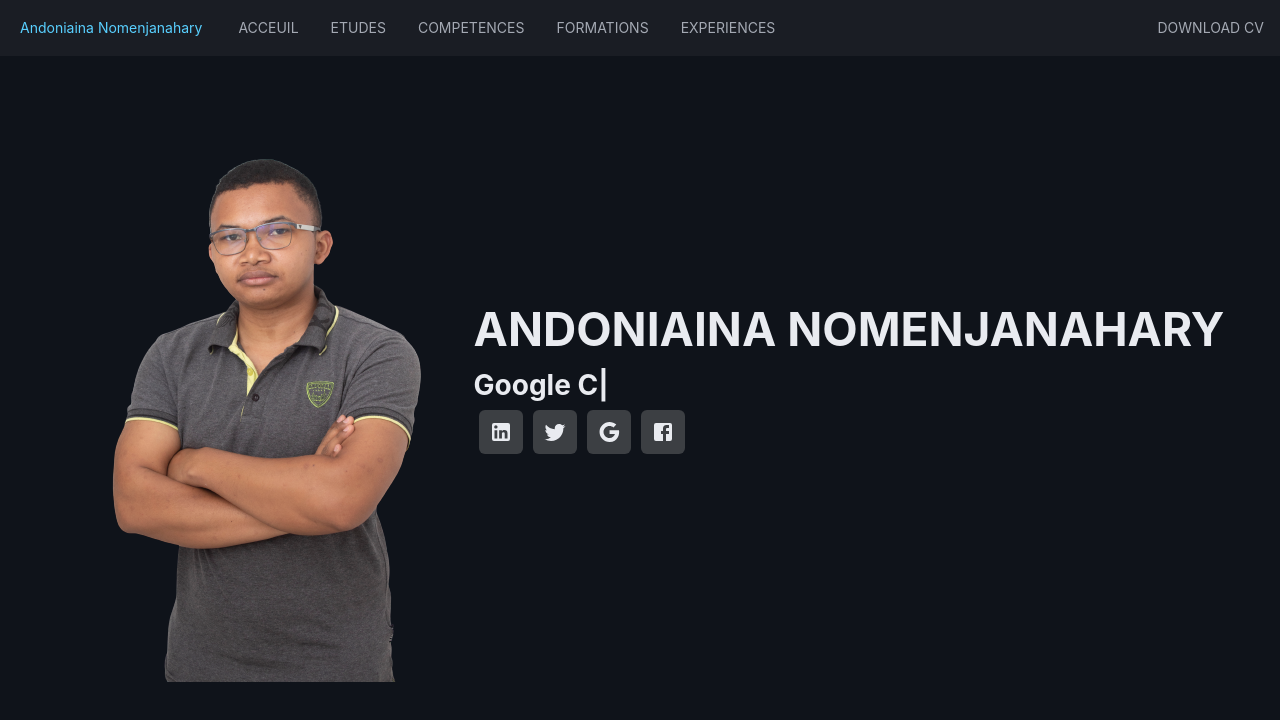
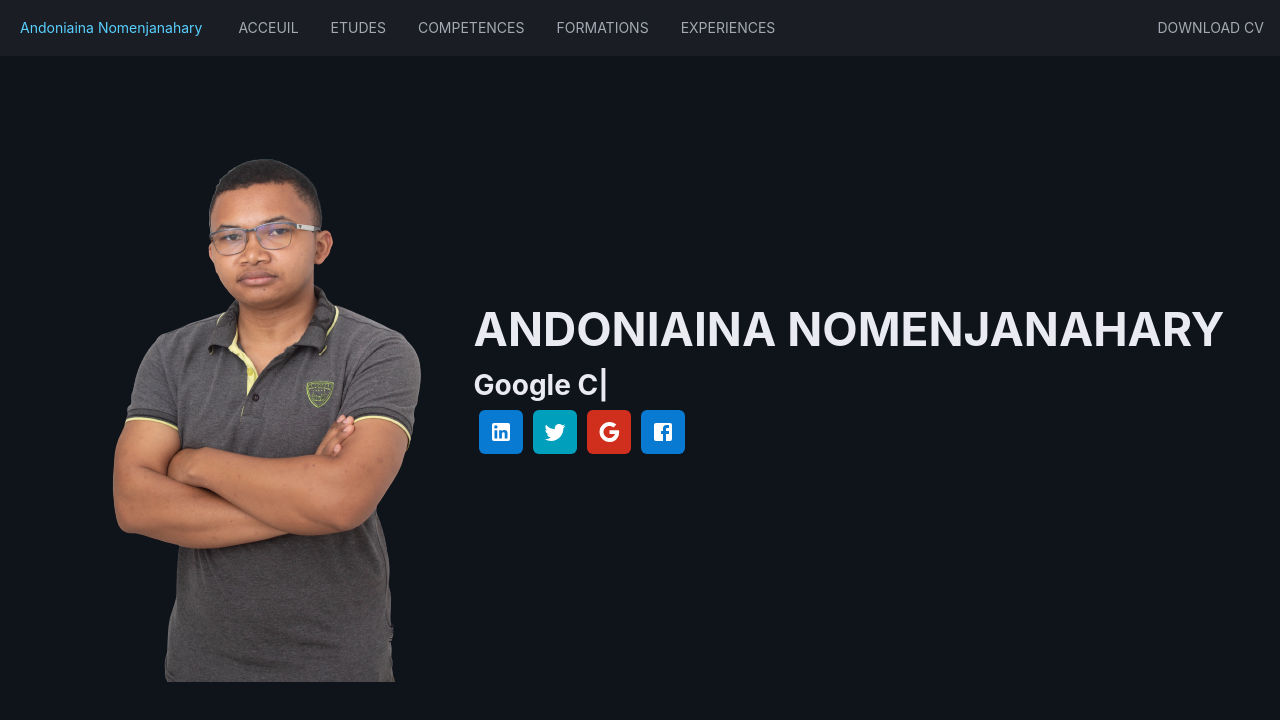
Before and after one commit to AndoniainaNantenaina/profile, a React (Create React App) app: page / in a window 1280 px wide. Shown: the top 720 px of the page. Built offline with nearby package versions, Linux system fonts and the light colour scheme.

Commit message:
Adding link to landing page social links

```diff
--- a/src/pages/Home.js
+++ b/src/pages/Home.js
@@ -13,7 +13,7 @@
       height : "80vh",
     }}>
       <Col>
-      <img src={require('../images/Ando-removebg-preview.png')}/>
+      <img src={require('../images/Ando-removebg-preview.png')} alt='profil-AN'/>
       </Col>
       <Col>
       <h1>ANDONIAINA NOMENJANAHARY</h1>
@@ -23,10 +23,10 @@
         wrapper="h2"
         repeat={Infinity}
       />
-      <Col><IconButton icon={<LinkedIn/>}/></Col>
-      <Col><IconButton icon={<Twitter/>}/></Col>
-      <Col><IconButton icon={<Google/>}/></Col>
-      <Col><IconButton icon={<Facebook/>}/></Col>
+      <Col><IconButton appearance='primary' color='blue' href='http://www.linkedin.com/in/nomenjanahary-andoniaina-45b44b179' icon={<LinkedIn></LinkedIn>}/></Col>
+      <Col><IconButton appearance='primary' color='cyan' href='#' icon={<Twitter/>}></IconButton></Col>
+      <Col><IconButton appearance='primary' color='red' href='https://g.dev/andoniaina_nomenjanahary' icon={<Google/>}/></Col>
+      <Col><IconButton appearance='primary' color='blue' href='#' icon={<Facebook/>}/></Col>
       </Col>
     </div>
   )
--- a/src/pages/Study.js
+++ b/src/pages/Study.js
@@ -1,4 +1,3 @@
-import { Check, CheckCircle } from '@mui/icons-material';
 import React from 'react'
 import { Col, Divider, Panel, Timeline } from 'rsuite'
 
@@ -14,7 +13,7 @@
       <h2>ETUDES</h2>
       <Divider/>
       <Timeline align='alternate' endless={true}>
-        <Timeline.Item>
+        <Timeline.Item title='TEST TITLE'>
           <Panel header="ESTI Antanimena" bordered>
             <h4>MASTER</h4>
             <p>Aujourd'hui</p>
```
